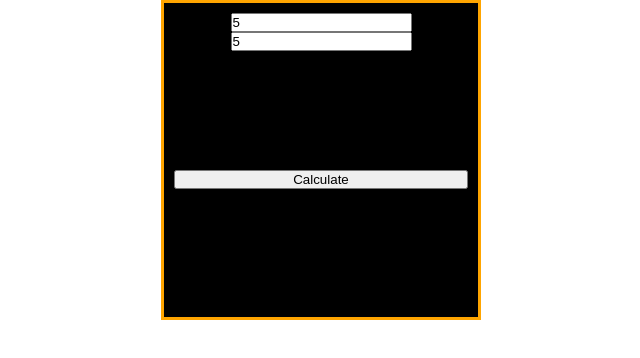
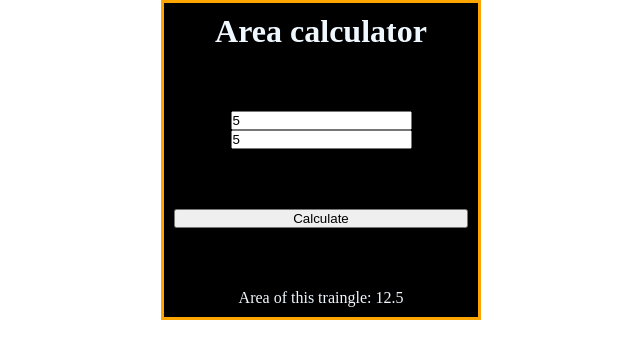
Before and after one commit to D-Raff/AreaOfTriangle, a plain HTML site: page index.html in a window 1280 px wide. Both pictures are taken after typing "5", "5" into the empty fields and a click on the button "Calculate". Shown: the whole page, without its empty margins (319-959 px from the left). Drawn offline with Linux system fonts and the light colour scheme.

Commit message:
did styling and js

```diff
--- a/index.html
+++ b/index.html
@@ -8,11 +8,12 @@
 </head>
 <body>
     <div class="card">
+        <h1>Area calculator</h1>
         <div class="input">
             <input placeholder="Enter the base length" data-base type="number">
             <input placeholder="Enter the height" data-height type="number">
         </div>
-        <button type="button">Calculate</button>
+        <button data-calc type="button">Calculate</button>
         <label data-res></label>
     </div>
 
--- a/script/code.js
+++ b/script/code.js
@@ -1 +1,18 @@
 // functionality
+const btnCalc = document.querySelector('[data-calc]');
+
+let base = document.querySelector('[data-base]')
+
+let height = document.querySelector('[data-height]')
+
+let output = document.querySelector('[data-res]')
+
+function Area(){
+    let res = 0.5 * +base.value * +height.value;
+
+    output.textContent = `
+    Area of this traingle: ${res}
+    `;
+}
+
+btnCalc.addEventListener("click", Area);
```
